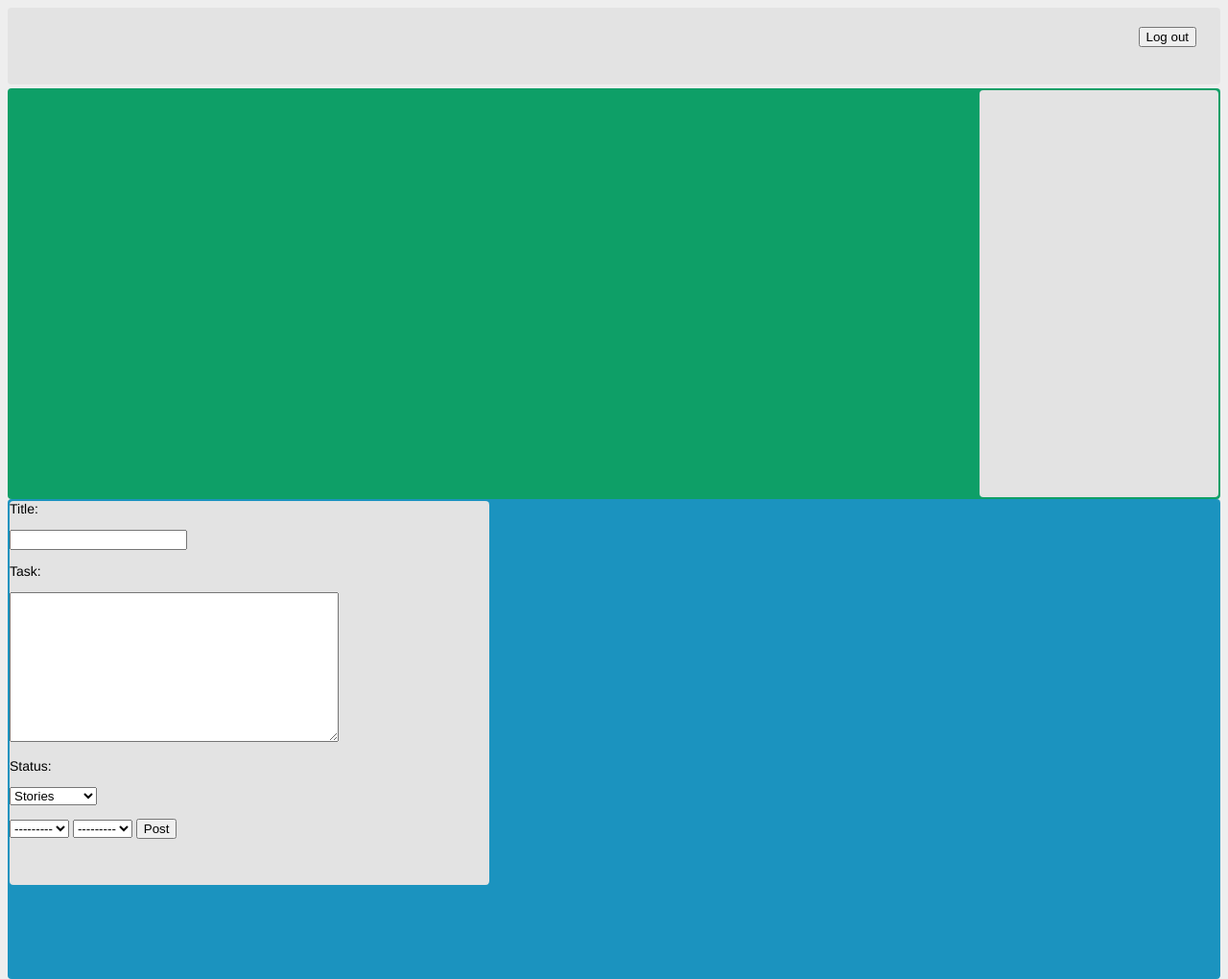
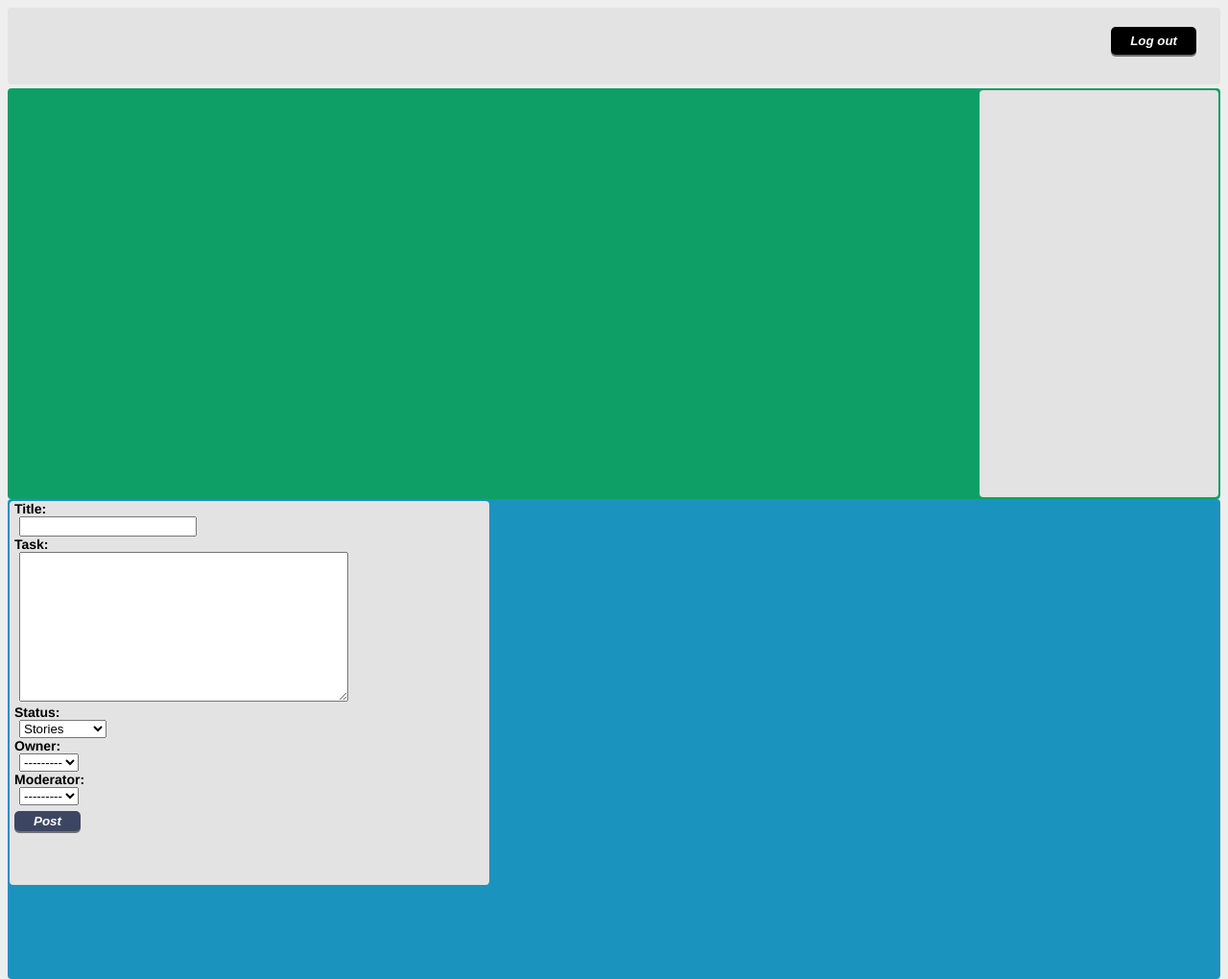
Before and after one commit to jawbreakyr/scrum-board, a Django app: page / in a window 1280 px wide. Shown: the whole page at 96% size. Run offline with Django 3.2, Linux system fonts and the light colour scheme; data comes from the database, SQL or seed files in the repository; parts of the project's set-up code (start-up, migrations or seed data) failed here and were passed over.

Commit message:
a weak tweek(did i spelled it right lols)

```diff
--- a/task/templates/task/index.html
+++ b/task/templates/task/index.html
@@ -10,11 +10,11 @@
         <div id="head" class="header">
             {% if user.is_authenticated %}
             <form action="{% url 'logout' %}">
-                <input type="submit" value="Log out"/>
+                <input class="input" type="submit" value="Log out"/>
             </form>
             {% else %}
             <form action="{% url 'login' %}">
-                <input type="submit" value="Log in:"/>
+                <input class="input" type="submit" value="Log in:"/>
             </form>
             {% endif %}
         </div>
@@ -45,26 +45,26 @@
     </div>
     <div class="form_wrapper">
         <div class="form">
-            {% if not form_valid %}
             <form action="{% url 'index' %}" value="" method="post">
                 {% csrf_token %}
-                    <div>
+                <div id="form">
                     <label for="title">Title:</label>
                     <p>{{ form.title }}</p>
                 </div>
-                    <div>
+                <div id="form">
                     <label for="body">Task:</label>
                     <p>{{ form.body }}</p>
                 </div>
-                    <div>
+                <div id="form">
                     <label for="status">Status:</label>
                     <p>{{ form.status }}</p>
+                    <label for="owner">Owner:</label>
+                    <p>{{ form.owner }}</p>
+                    <label for="moderator">Moderator:</label>
+                    <p>{{ form.moderator }}</p>
                 </div>
-                    {{ form.owner }}
-                    {{ form.moderator }}
-                    <input type="submit" value="Post"/>
+                <input class="button" type="submit" value="Post"/>
             </form>
-            {% endif %}
         </div>
     </div>
 {% endblock body %}
```
Lines whose indentation alone changed are shown as unchanged.
